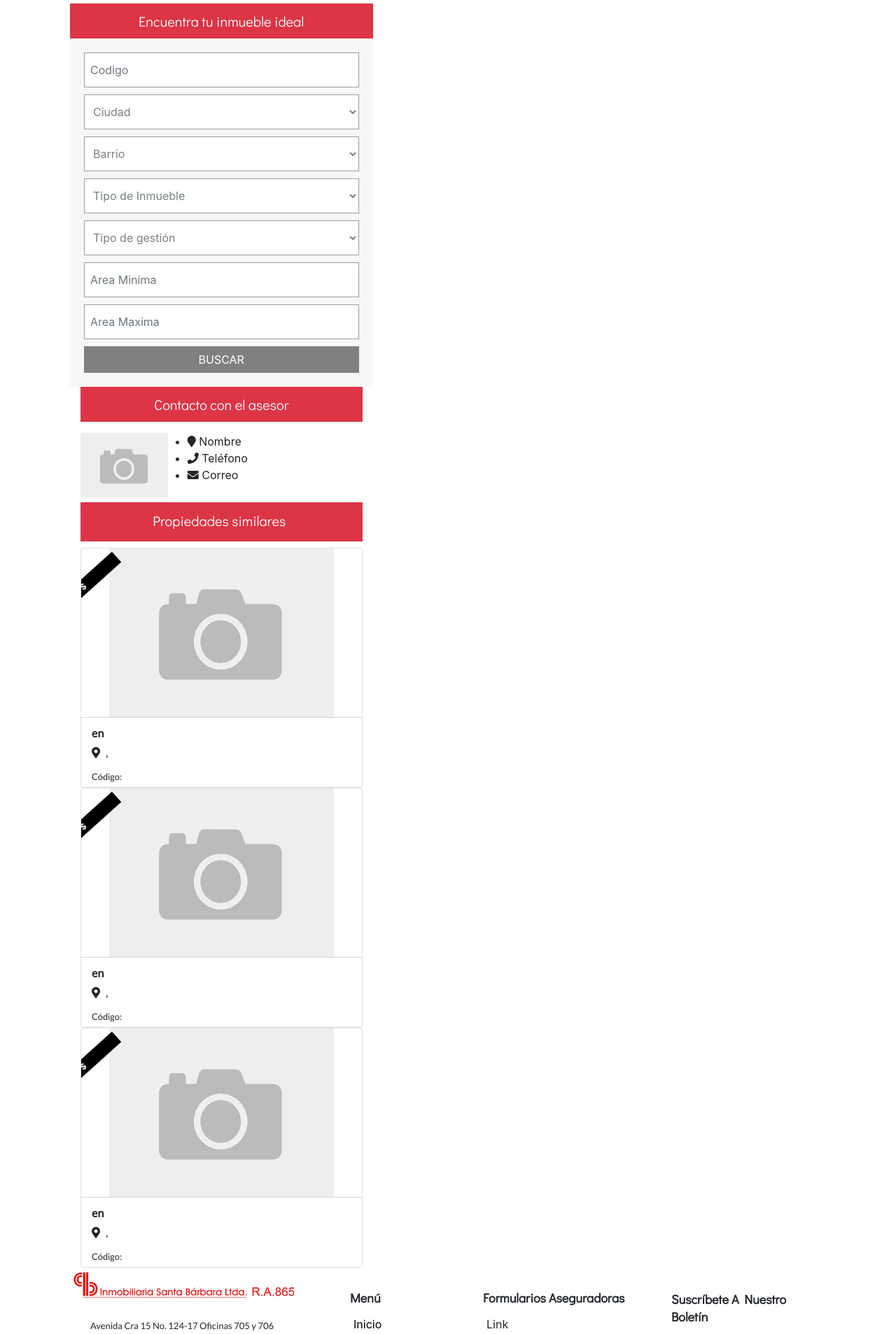
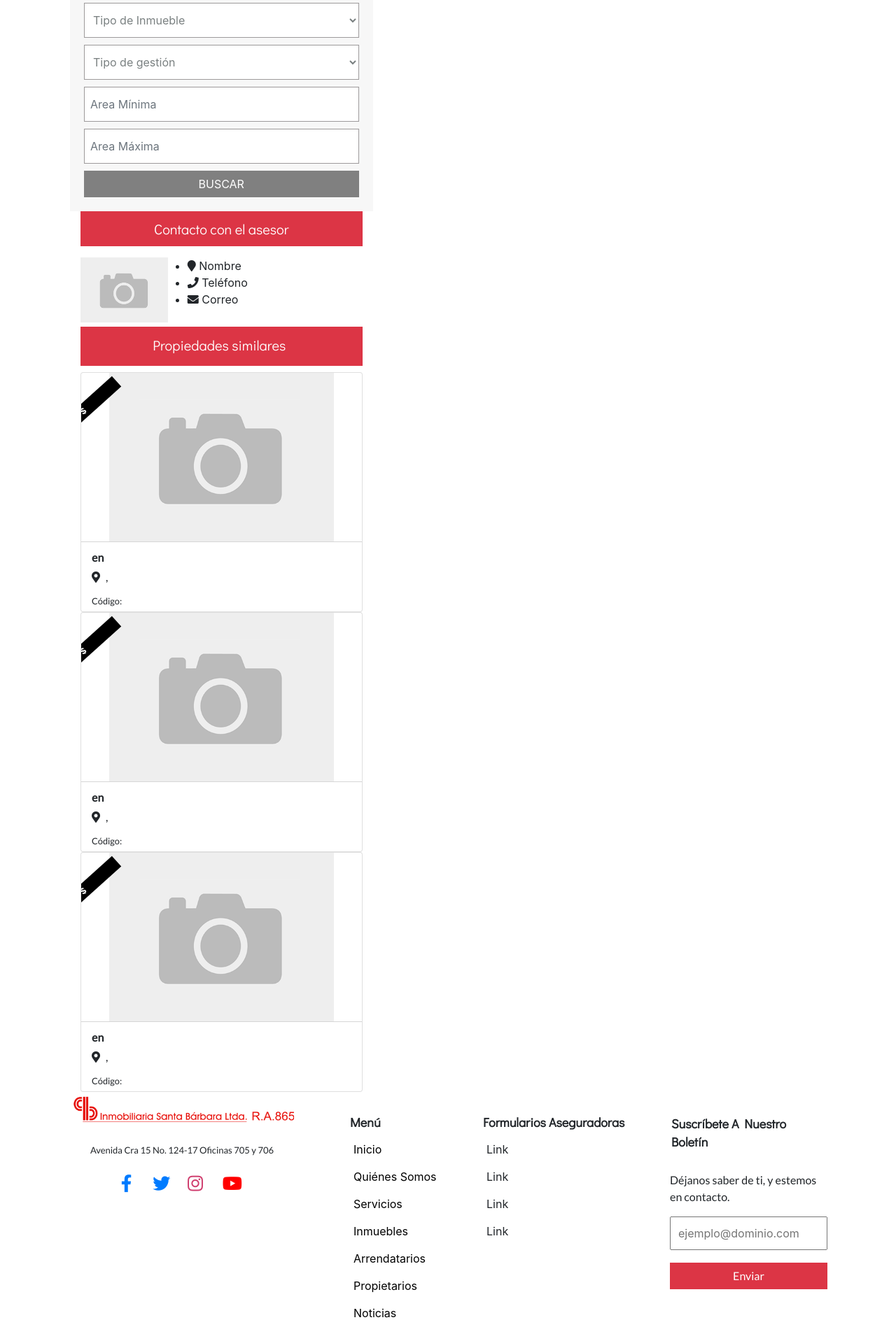
Before and after one commit to DexconDigital/SantaBarbara, a PHP site: page /detalle_inmueble.php in a window 1280 px wide. Shown: the part 1457-3364 px from the top of the page at 70% size. Run offline with PHP 8.4, Linux system fonts and the light colour scheme; data that the repository does not hold is empty.

Commit message:
actualizacion

```diff
--- a/controllers/noticiasController.php
+++ b/controllers/noticiasController.php
@@ -53,7 +53,7 @@ function modelo_noticia($r)
         $ruta_imagen = "./SantaBarbara-Admin/admin/" . $r[$i]['imagen'];
         echo '
         <div class="col-11 col-md-6 col-lg-4">
-            <div class="card" style="    height: 53%; width: 100%;">
+            <div class="card" style="height: 53%; width: 100%;">
                 <img style="object-fit: cover;width: 100%;height: 100%;"; src="' . $ruta_imagen . '" class="card-img-top" alt="...">
                 <div class="col-12">
                     <h4 style="margin-top: 12px;" class="card-title">' . $r[$i]['titulo'] .'</h4>
--- a/detalle_inmueble.php
+++ b/detalle_inmueble.php
@@ -19,7 +19,7 @@ $page = 'Inmuebles' ?>
     <div id="" class="contaider-fluid body">
         <div class="container" style="margin-top: 60px;">
             <div class="row">
-                <div class="col-md-7">
+                <div class="col-md-12 col-lg-7" >
                     <div class="col-md-12 d-flex bd-highlight">
                         <div class="col-6 mr-auto bd-highlight">
                             <h2 class="tipo_inm"><Strong><?php echo $r['Tipo_Inmueble'] . ' en ' . $r['Gestion']; ?></Strong></h2>
@@ -44,24 +44,24 @@ $page = 'Inmuebles' ?>
                                 <div class="carousel-inner">
                                     <?php
                                     if (!isset($r['fotos']) || count($r['fotos']) == 0) {
-                                        echo 'div style="margin-bottom: -118px;" class="carousel-item ">
+                                        echo 'div  class="carousel-item ">
                                             <img style="    object-fit: contain;
-                                            width: 100%;
-                                            height: 100%;" src="images/no_image.png" class="" alt="...">
+                                            width: 50%;
+                                            " src="images/no_image.png" class="" alt="...">
                                             </div>
                                         ';
                                     } else {
-                                        echo '<div style="margin-bottom: -118px;" class="carousel-item active">
+                                        echo '<div  class="carousel-ite active">
                                             <img style="    object-fit: contain;
-                                            width: 100%;
-                                            height: 100%;" src="' . $r['fotos'][0]['foto'] . '" class="" alt="...">
+                                            width: 50%;
+                                            " src="' . $r['fotos'][0]['foto'] . '" class="" alt="...">
                                             </div>
                                             ';
                                         for ($i = 1; $i < count($r['fotos']); $i++) {
-                                            echo '<div style="margin-bottom: -118px;" class="carousel-item">
+                                            echo '<div  class="carousel-item">
                                             <img style="    object-fit: contain;
-                                            width: 100%;
-                                            height: 100%;" src="' . $r['fotos'][$i]['foto'] . '" class="" alt="...">
+                                            width: 50%;
+                                            " src="' . $r['fotos'][$i]['foto'] . '" class="" alt="...">
                                             </div>
                                             ';
                                         }
@@ -117,12 +117,12 @@ $page = 'Inmuebles' ?>
                     </div>
                 </div>
 
-                <div class="col-lg-5 col-md-5 col-12 ">
+                <div class="col-lg-5 col-md-12 col-12 ">
 
                     <div class="search-porperties text-left">
                         <h6 class="sidebar-title text-center"> Encuentra tu inmueble ideal</h6>
                         <form class="search-box">
-                            <input type="text" id='codigo_buscar' class="form-control rounded-0" placeholder="Codigo">
+                            <input type="text" id='codigo_buscar' class="form-control rounded-0" placeholder="Código">
                             <select id="ciudad_buscar" class="form-control rounded-0">
                                 <option selected>Ciudad</option>
                             </select>
@@ -135,8 +135,8 @@ $page = 'Inmuebles' ?>
                             <select id="tipo_gestion_buscar" class="form-control rounded-0">
                                 <option selected>Tipo de gestión</option>
                             </select>
-                            <input type="text" id='area_minima_buscar' class="form-control rounded-0" placeholder="Area Minima">
-                            <input type="text" id='area_maxima_buscar' class="form-control rounded-0" placeholder="Area Maxima">
+                            <input type="text" id='area_minima_buscar' class="form-control rounded-0" placeholder="Area Mínima">
+                            <input type="text" id='area_maxima_buscar' class="form-control rounded-0" placeholder="Area Máxima">
                             <button type="submit" style="background-color: gray;" class="btn  rounded-0 col-12">Buscar</button>
                         </form>
                     </div>
--- a/scss/_estilosDaniel.scss
+++ b/scss/_estilosDaniel.scss
@@ -597,11 +597,7 @@ figure{
     width: 31%;
     float: left;
 }
-.side-bar-agent{
-    width: 63%;
-    float: left;
-    margin-left: -3%;
-}
+
 #img_inmueble{
     height: auto;
     max-width: 100%;
@@ -868,6 +864,11 @@ figure{
     .p_detalle{
         font-size: 13px;
     }
+    .side-bar-agent{
+        width: 66%;
+        float: right;
+
+    }
 }
  @media (min-width: 576px) {
     // funcionar cuando la pantalla sea igual o mayor a mil pixeles
@@ -1007,12 +1008,16 @@ figure{
     .precio{
         font-size: 17fpx;
         margin-top: 2px;
-        margin-left: 25px;
+        margin-left: 55px;
     }
     .p_detalle{
         font-size: 19px;
     }
+    .side-bar-agent{
+        width: 66%;
+        float: right;
 
+    }
 
  }
 
@@ -1070,4 +1075,9 @@ figure{
         margin-left: 14px;
         margin-top: 12px;
     }
+    .side-bar-agent{
+        width: 63%;
+        float: left;
+        margin-left: -3%;
+    }
  }
```
Also changed, not shown: css/style.css (+17 -9 lines), detalle-noticia.php (+5 -3 lines), SantaBarbara-Admin/admin/fotos/arrendatarios.jpg (added), SantaBarbara-Admin/admin/fotos/banner_quienes_somos.jpg (added), 2 other files.
